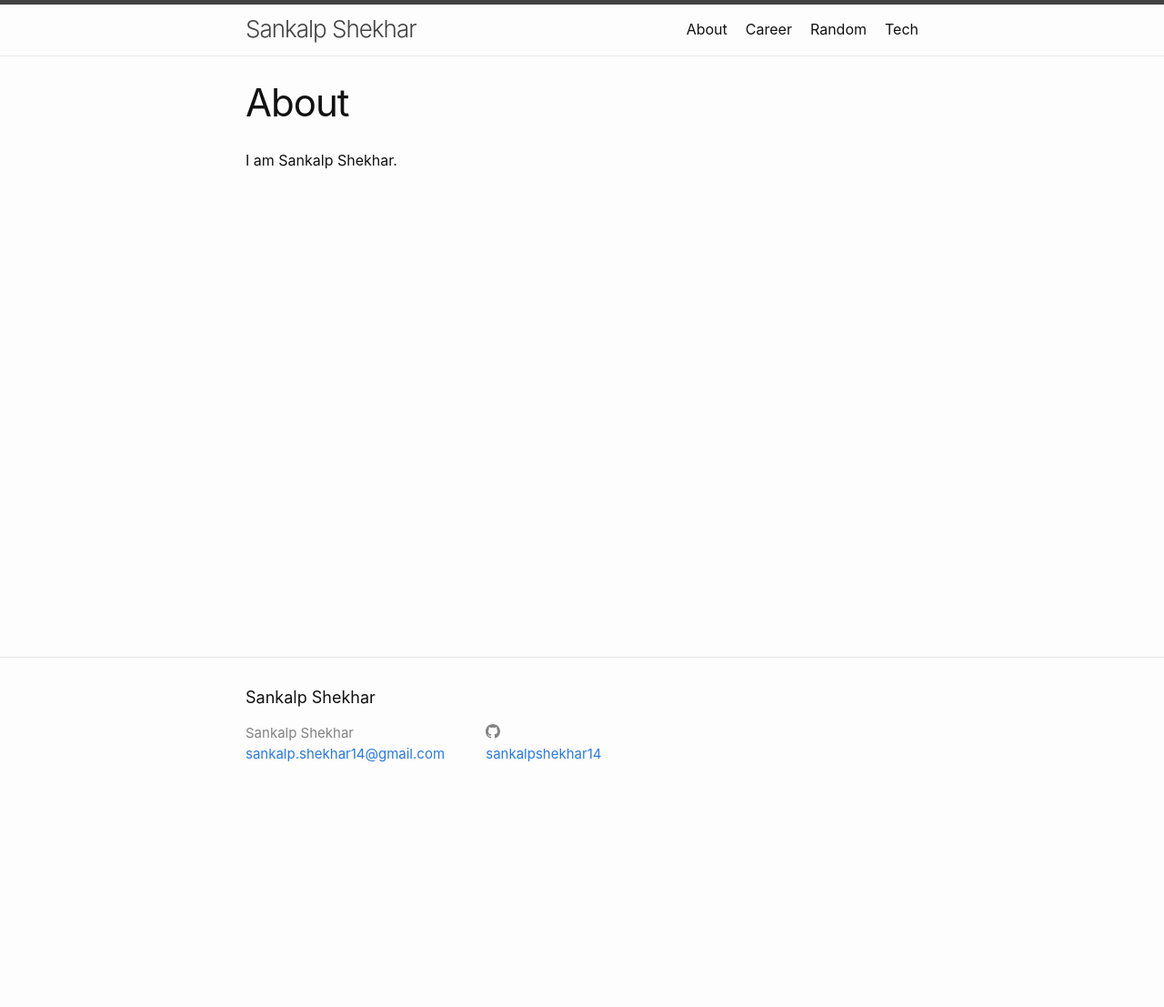
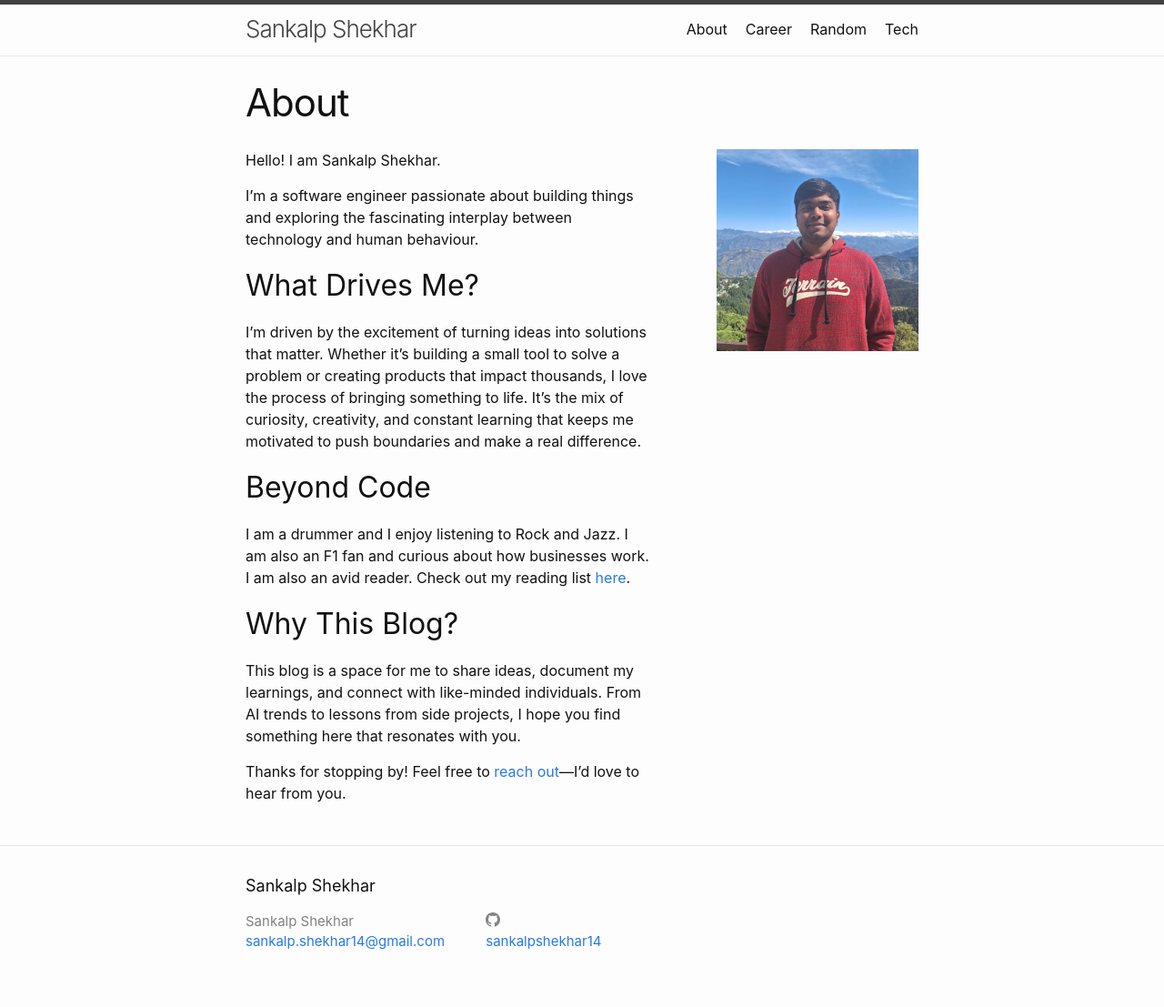
Before and after one commit to sankalpshekhar14/myblog, a Jekyll site: the page built from about.markdown, in a window 1280 px wide. Shown: the whole page at 91% size. Built offline with Jekyll 4.4.1, drawn with Linux system fonts in a browser that asks for light colours; before the commit the page ends 900 px from its top, so only the background shows below that.

Commit message:
updated blog

```diff
--- a/Gemfile
+++ b/Gemfile
@@ -13,6 +13,7 @@ source "https://rubygems.org"
 # If you want to use GitHub Pages, remove the "gem "jekyll"" above and
 # uncomment the line below. To upgrade, run `bundle update github-pages`.
 gem "github-pages", group: :jekyll_plugins
+gem "jekyll-include-cache", group: :jekyll_plugins
 # If you have any plugins, put them here!
 group :jekyll_plugins do
   gem "jekyll-feed", "~> 0.12"
@@ -29,3 +30,4 @@ end
 gem "wdm", "~> 0.1.1", :platforms => [:mingw, :x64_mingw, :mswin]
 
 gem 'jekyll-avatar'
+gem "jekyll-remote-theme"
--- a/_config.yml
+++ b/_config.yml
@@ -33,6 +33,9 @@ kramdown:
 plugins:
   - jekyll-feed
   - jekyll-avatar
+  - jekyll-remote-theme
+
+remote_theme: mmistakes/minimal-mistakes@4.24.0
 
 # Exclude from processing.
 # The following items will not be processed, by default.
--- a/_layouts/about.html
+++ b/_layouts/about.html
@@ -8,7 +8,10 @@ layout: default
   </header>
 
   <div class="post-content">
-    {{ content }}
+    <div style="float: left; width: 60%;">
+      {{ content }}
+    </div>
+    <img src="{{ page.profile-pic }}" alt="Profile Picture" style="float: right; width: 30%;">
   </div>
 
 </article>
--- a/about.markdown
+++ b/about.markdown
@@ -2,5 +2,22 @@
 layout: about
 title: About
 permalink: /about/
+profile-pic: assets/images/sankalp.jpeg
 ---
-I am Sankalp Shekhar.
+Hello! I am Sankalp Shekhar.
+
+I'm a software engineer passionate about building things and exploring the fascinating interplay between technology and human behaviour.
+
+## What Drives Me?
+
+I’m driven by the excitement of turning ideas into solutions that matter. Whether it’s building a small tool to solve a problem or creating products that impact thousands, I love the process of bringing something to life. It’s the mix of curiosity, creativity, and constant learning that keeps me motivated to push boundaries and make a real difference.
+
+## Beyond Code
+
+I am a drummer and I enjoy listening to Rock and Jazz. I am also an F1 fan and curious about how businesses work. I am also an avid reader. Check out my reading list [here](/myblog/blog-random/random/reading-list/2025).
+
+## Why This Blog?
+
+This blog is a space for me to share ideas, document my learnings, and connect with like-minded individuals. From AI trends to lessons from side projects, I hope you find something here that resonates with you.
+
+Thanks for stopping by! Feel free to [reach out](mailto)—I'd love to hear from you.
```
Also changed, not shown: blog-career/_posts/2021-12-08-resigned-from-lc.md (+1 -1 lines), blog-random/_posts/2024-12-31-reading-list.md (added, +28 -0 lines), blog-tech/_drafts/2023-02-25-exploring-microservices.md (added, +8 -0 lines), Gemfile.lock, about/assets/images/sankalp.jpeg (added), blog-career/_drafts/2021-05-15-cloudanix.md (renamed from blog-career/_posts/2021-05-15-cloudanix.md), blog-career/_drafts/2021-11-17-two-months-at-limechat.md (renamed from blog-career/_posts/2021-11-17-two-months-at-limechat.md), blog-tech/_drafts/2021-01-09-striver-sde.markdown (renamed from blog-tech/_posts/2021-01-09-striver-sde.markdown), 2 other files.
